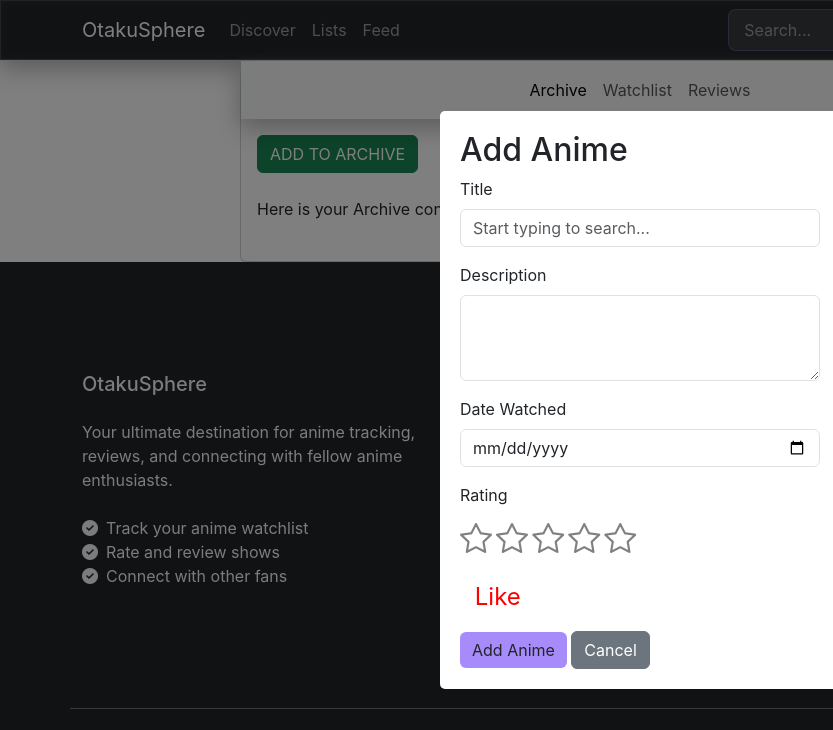
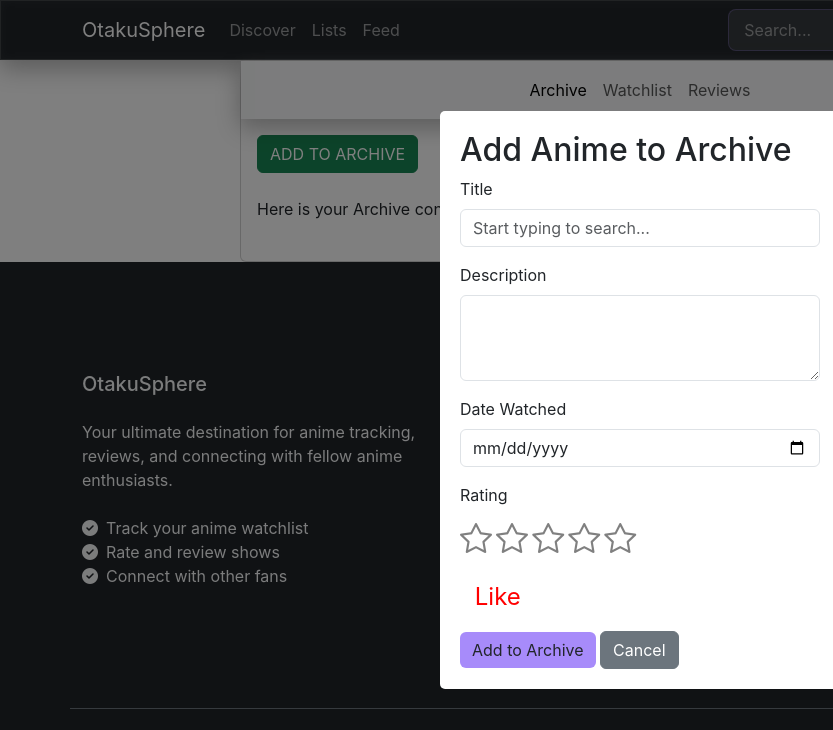
Before and after one commit to Kisadore/OtakuSphere, a website with bundled scripts: page otakusphere-ui/lists.html in a window 1280 px wide. Both pictures are taken after a click on the button "ADD TO ARCHIVE". Shown: the top 730 px of the page, 0-833 px from the left. Built offline with nearby package versions, Linux system fonts and the light colour scheme; some icons are missing.

Commit message:
update
archive and watchlist button show seperate options

```diff
--- a/otakusphere-ui/assets/js/lists.js
+++ b/otakusphere-ui/assets/js/lists.js
@@ -10,6 +10,45 @@ let rating = 0;
 let currentSection = 'archive'; // Default section
 
 // ----------------------------- Helper Functions -----------------------------
+
+function updateModalContent(section) {
+    const modalTitle = document.querySelector('#animeFormModal h2');
+    const addButton = document.querySelector('#animeFormModal button[type="submit"]');
+    const dateInput = document.getElementById('animeDate'); // The "watched date" input
+    const starRating = document.getElementById('starRating'); // Star rating container
+    const likeBox = document.getElementById('likeBox'); // Like button container
+    const dateLabel = document.querySelector('label[for="animeDate"]'); // Label for Date Watched
+    const ratingLabel = document.querySelector('label[for="animeRating"]'); // Label for Rating
+
+    if (section === 'archive') {
+        modalTitle.textContent = 'Add Anime to Archive';
+        addButton.textContent = 'Add to Archive';
+
+        // Show the "watched date" input field for the archive
+        dateInput.classList.remove('d-none');
+        dateLabel.classList.remove('d-none'); // Show the "Date Watched" label
+
+        // Show the star rating and like button for the archive
+        starRating.classList.remove('d-none');
+        likeBox.classList.remove('d-none');
+        ratingLabel.classList.remove('d-none'); // Show the "Rating" label
+    } else if (section === 'watchlist') {
+        modalTitle.textContent = 'Add Anime to Watchlist';
+        addButton.textContent = 'Add to Watchlist';
+
+        // Hide the "watched date" input field for the watchlist
+        dateInput.classList.add('d-none');
+        dateLabel.classList.add('d-none'); // Hide the "Date Watched" label
+
+        // Hide the star rating and like button for the watchlist
+        starRating.classList.add('d-none');
+        likeBox.classList.add('d-none');
+        ratingLabel.classList.add('d-none'); // Hide the "Rating" label
+    }
+}
+
+
+
 
 // Function to fetch suggestions from Jikan API
 function fetchAnimeSuggestions(query) {
@@ -153,9 +192,14 @@ document.querySelectorAll('.btn-success').forEach(button => {
     button.addEventListener('click', (e) => {
         const section = e.target.textContent.includes('WATCHLIST') ? 'watchlist' : 'archive';
         currentSection = section;
+
+        // Update the modal content based on the section
+        updateModalContent(section);
+
         animeFormModal.classList.remove('d-none');
     });
 });
+
 
 // Event listener for the "Cancel" button to close the form
 closeFormButton.addEventListener('click', () => {
--- a/otakusphere-ui/lists.html
+++ b/otakusphere-ui/lists.html
@@ -112,7 +112,7 @@
                                 <!-- Date Watched -->
                                 <div class="mb-3" id="dateWatchedContainer">
                                     <label for="animeDate" class="form-label">Date Watched</label>
-                                    <input type="date" class="form-control" id="animeDate"  name ="animeDate" required>
+                                    <input type="date" class="form-control" id="animeDate"  name ="animeDate">
                                 </div>
                                 <!-- Star Rating -->
                                 <div class="mb-3">
```
